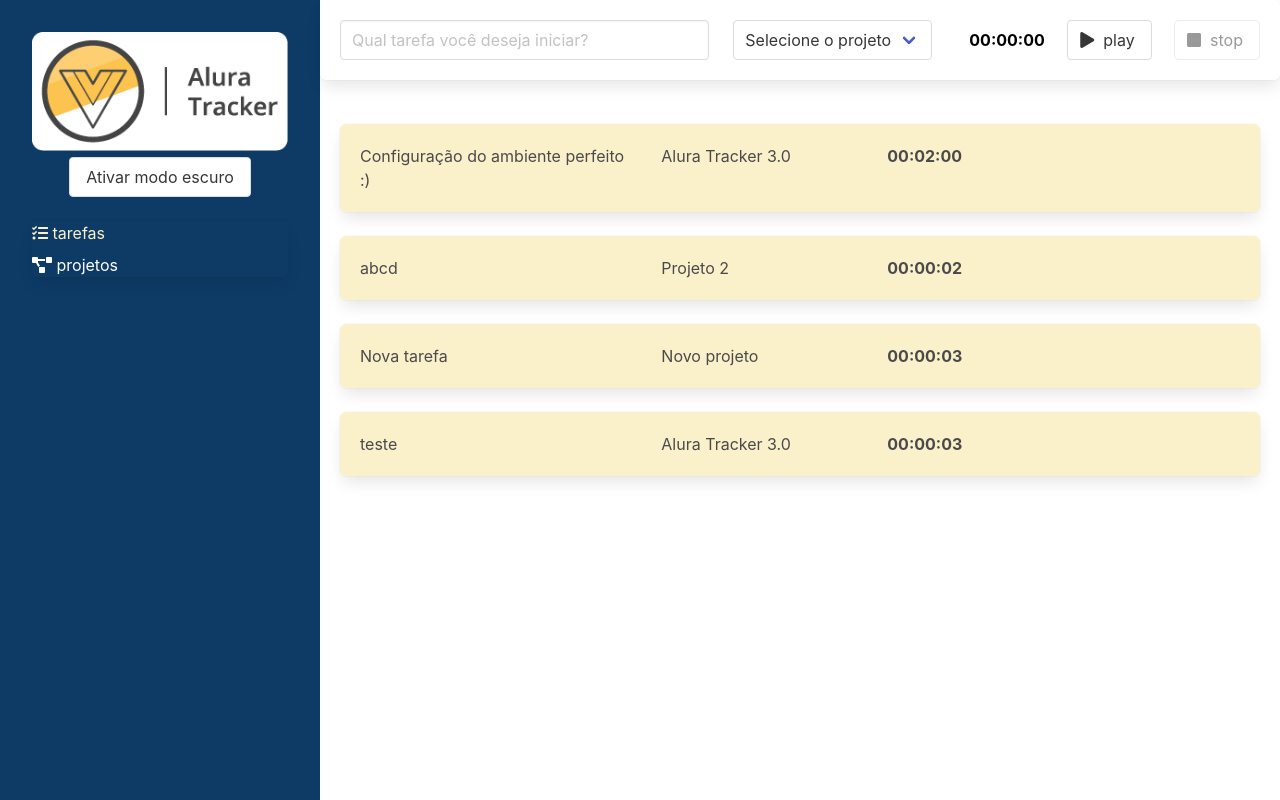
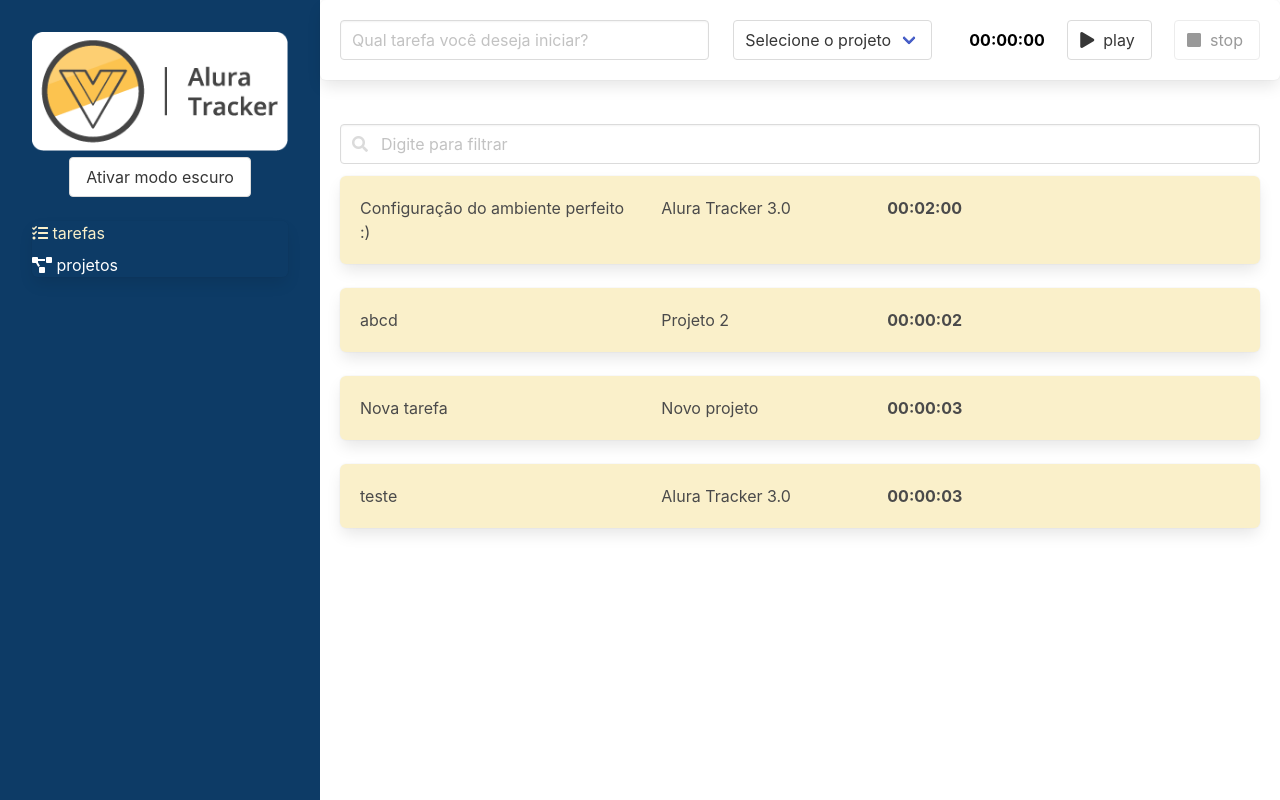
Before and after one commit to antonio-evaldo/alura-tracker-3, a Vue app: page /#/ in a window 1280 px wide. Built offline with nearby package versions, Linux system fonts and the light colour scheme; data requests are answered from the project's data file.

Commit message:
finalizando módulo 4

```diff
--- a/src/store/modulos/tarefa/index.ts
+++ b/src/store/modulos/tarefa/index.ts
@@ -35,8 +35,14 @@
   },
 
   actions: {
-    [OBTER_TAREFAS]({ commit }) {
-      http.get('tarefas')
+    [OBTER_TAREFAS]({ commit }, filtro: string) {
+      let url = 'tarefas';
+
+      if (filtro) {
+        url += '?descricao=' + filtro;
+      }
+
+      http.get(url)
         .then(resposta => {
           commit(DEFINIR_TAREFAS, resposta.data);
         });
--- a/src/views/Tarefas.vue
+++ b/src/views/Tarefas.vue
@@ -2,14 +2,28 @@
   <Formulario @aoFinalizarTarefa="salvarTarefa" />
 
   <div class="lista">
+    <Box v-if="!tarefas.length">Ainda não há tarefas.</Box>
+
+    <div class="field">
+      <p class="control has-icons-left">
+        <input
+          v-model="filtro"
+          class="input"
+          type="text"
+          placeholder="Digite para filtrar"
+        />
+        <span class="icon is-small is-left">
+          <i class="fas fa-search"></i>
+        </span>
+      </p>
+    </div>
+
     <Tarefa
       v-for="tarefa in tarefas"
       :key="tarefa.id"
       :tarefa="tarefa"
       @aoClicarTarefa="selecionarTarefa"
     />
-
-    <Box v-if="!tarefas.length">Ainda não há tarefas.</Box>
   </div>
 
   <div
@@ -59,7 +73,7 @@
   OBTER_PROJETOS,
   OBTER_TAREFAS,
 } from "@/store/tipo-acoes";
-import { computed, defineComponent } from "vue";
+import { computed, defineComponent, ref, watchEffect } from "vue";
 
 import Box from "../components/Box.vue";
 import Formulario from "./Tarefas/Formulario.vue";
@@ -71,6 +85,24 @@
     Formulario,
     Tarefa,
     Box,
+  },
+
+  setup() {
+    const store = useStore();
+    store.dispatch(OBTER_TAREFAS);
+    store.dispatch(OBTER_PROJETOS);
+
+    const filtro = ref("");
+
+    watchEffect(() => {
+      store.dispatch(OBTER_TAREFAS, filtro.value);
+    })
+
+    return {
+      filtro,
+      store,
+      tarefas: computed(() => store.state.tarefa.tarefas),
+    };
   },
 
   data() {
@@ -89,24 +121,14 @@
     },
 
     alterarTarefa(tarefa: ITarefa) {
-      this.store.dispatch(ALTERAR_TAREFA, tarefa)
+      this.store
+        .dispatch(ALTERAR_TAREFA, tarefa)
         .then(() => this.fecharModal());
     },
 
     fecharModal() {
       this.tarefaSelecionada = null;
     },
-  },
-
-  setup() {
-    const store = useStore();
-    store.dispatch(OBTER_TAREFAS);
-    store.dispatch(OBTER_PROJETOS);
-
-    return {
-      store,
-      tarefas: computed(() => store.state.tarefa.tarefas),
-    };
   },
 });
 </script>
```
Also changed, not shown: 1 other file (tests, documents, lock files or other folders).
